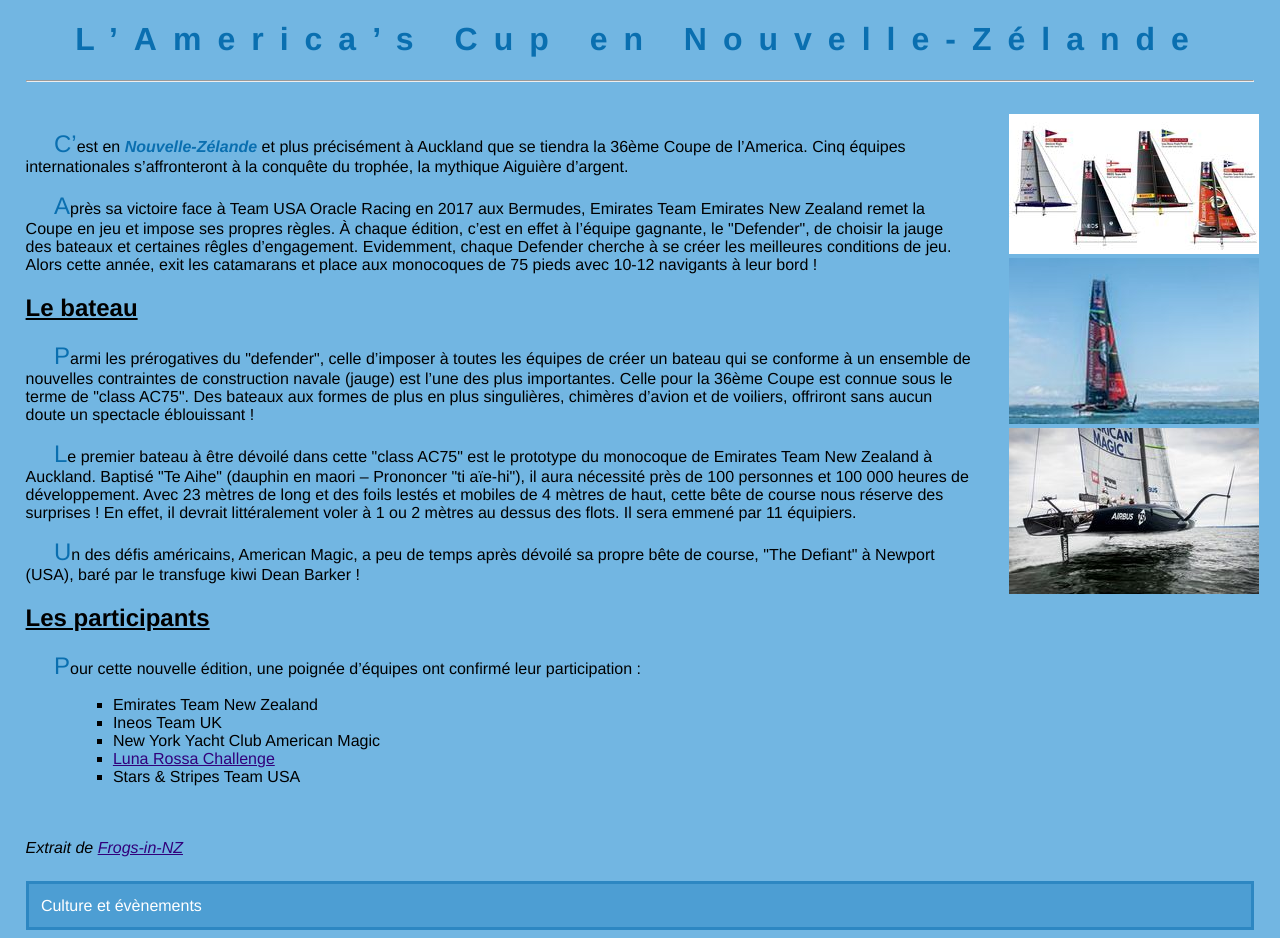
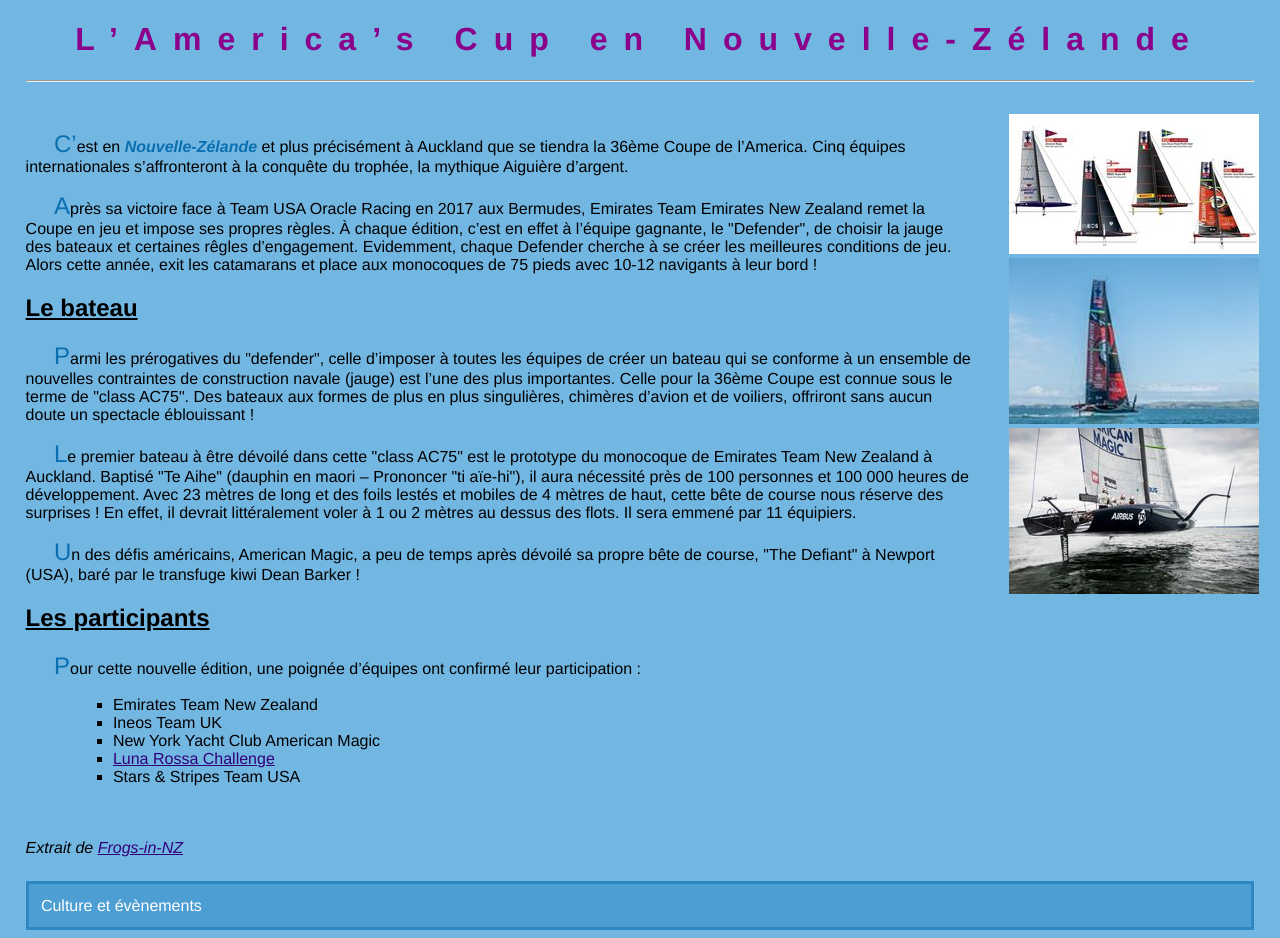
Before and after one commit to Wytherr/ACwebProjet, a plain HTML site: page index.html in a window 1280 px wide. Drawn offline with Linux system fonts and the light colour scheme.

Commit message:
Changement couleur du titre h1 en Magenta

```diff
--- a/styles/36_americas_cup.css
+++ b/styles/36_americas_cup.css
@@ -14,7 +14,7 @@ header
 h1    /* Style à appliquer sur les titres h1 */
 {
   text-align: center;
-  color: #0A6FB0;
+  color: #8B008B;
   letter-spacing: 0.5em;
 }
 h2     /* Style à appliquer sur les sous-titres h2 */
```
